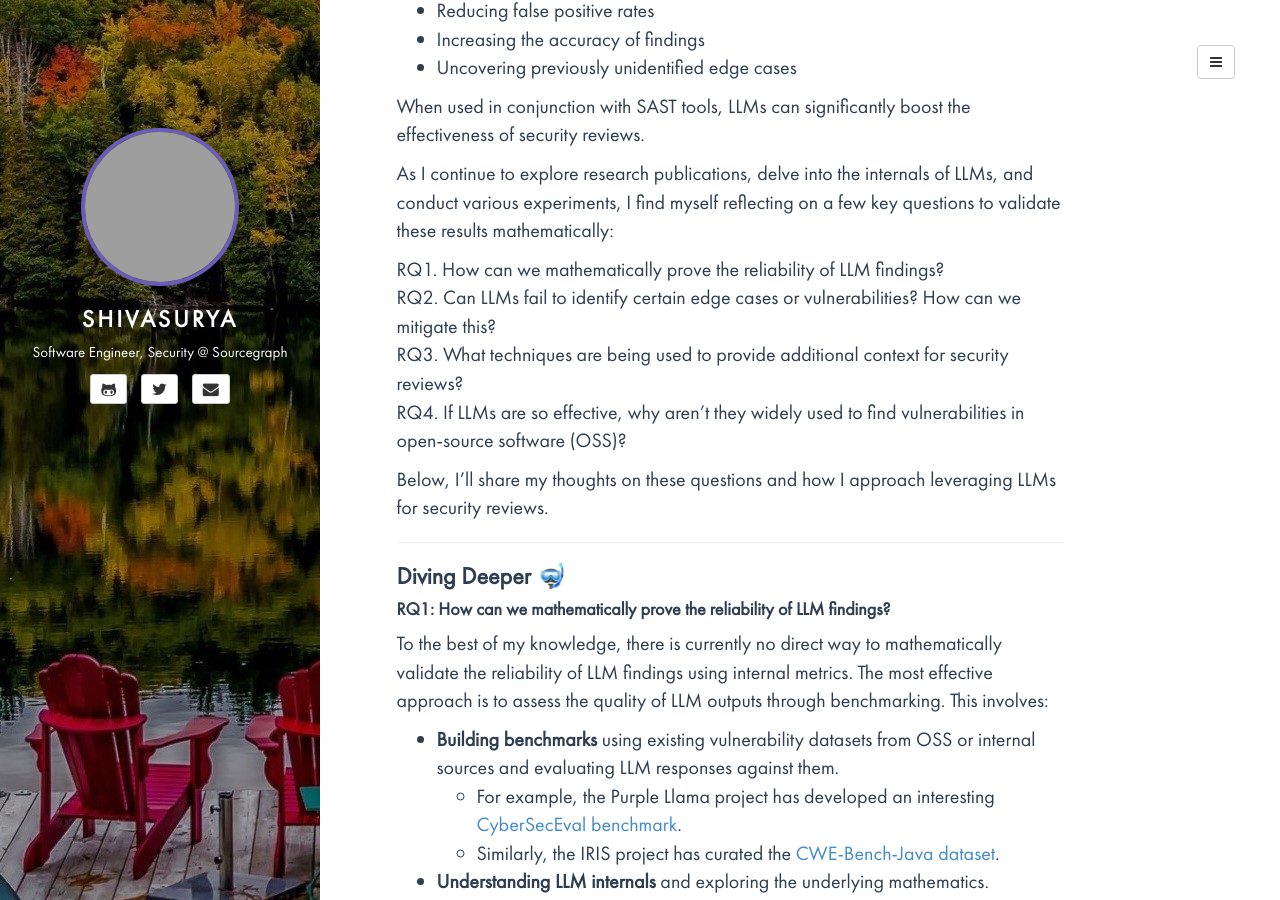
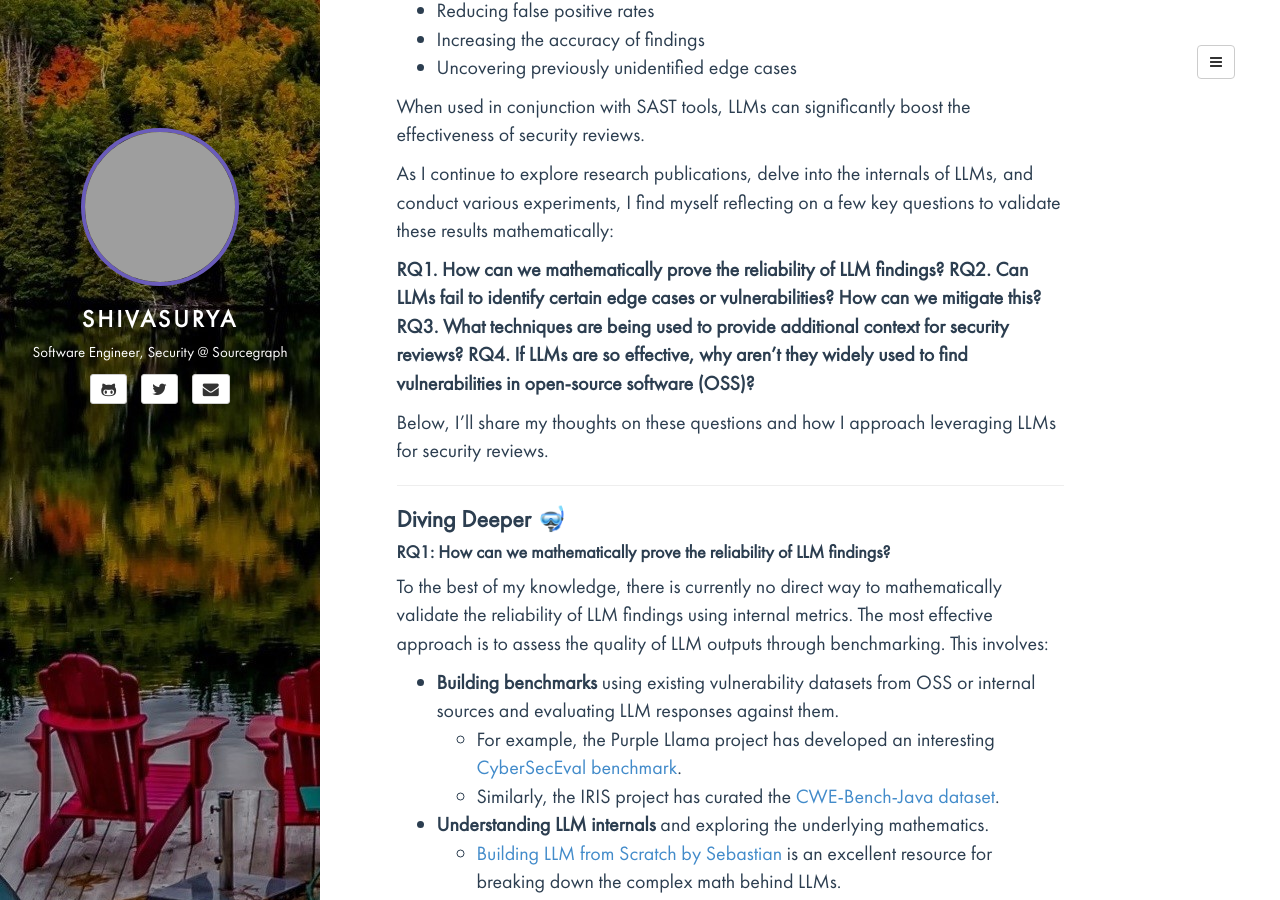
Before and after one commit to s5dev/s5dev.github.io, a Jekyll site: the page built from _posts/2025-03-19-llm-powered-security-reviews.md, in a window 1280 px wide and 900 px high, scrolled down 324 px. Built offline with Jekyll 4.4.1, drawn with Linux system fonts in a browser that asks for light colours; comment, search, counter and statistics services are not loaded; grey boxes are pictures that could not be loaded.

Commit message:
highlight questions

```diff
--- a/_posts/2025-03-19-llm-powered-security-reviews.md
+++ b/_posts/2025-03-19-llm-powered-security-reviews.md
@@ -19,10 +19,10 @@
 
 As I continue to explore research publications, delve into the internals of LLMs, and conduct various experiments, I find myself reflecting on a few key questions to validate these results mathematically:
 
-RQ1. How can we mathematically prove the reliability of LLM findings?
-RQ2. Can LLMs fail to identify certain edge cases or vulnerabilities? How can we mitigate this?
-RQ3. What techniques are being used to provide additional context for security reviews?
-RQ4. If LLMs are so effective, why aren’t they widely used to find vulnerabilities in open-source software (OSS)?
+**RQ1. How can we mathematically prove the reliability of LLM findings?**
+**RQ2. Can LLMs fail to identify certain edge cases or vulnerabilities? How can we mitigate this?**
+**RQ3. What techniques are being used to provide additional context for security reviews?**
+**RQ4. If LLMs are so effective, why aren’t they widely used to find vulnerabilities in open-source software (OSS)?**
 
 Below, I’ll share my thoughts on these questions and how I approach leveraging LLMs for security reviews.
 
```
